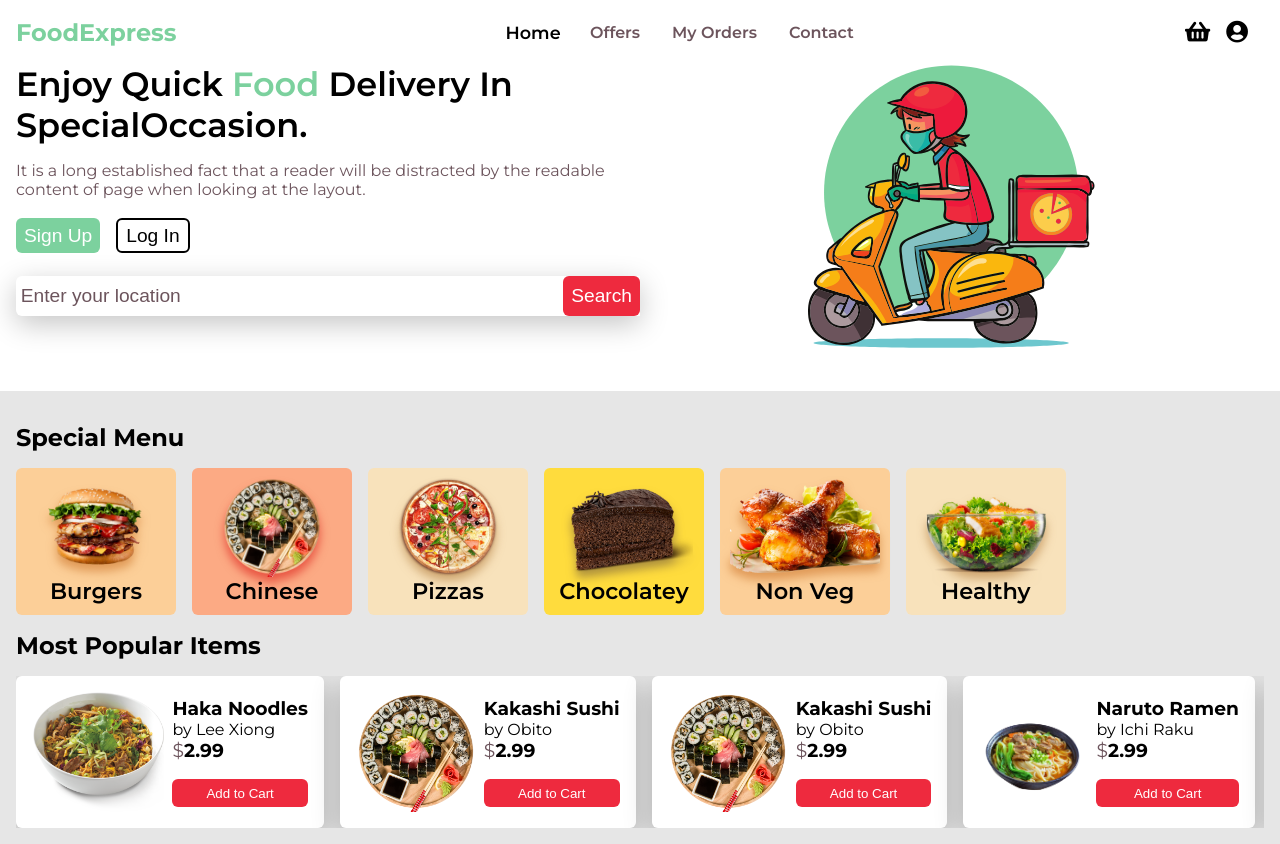
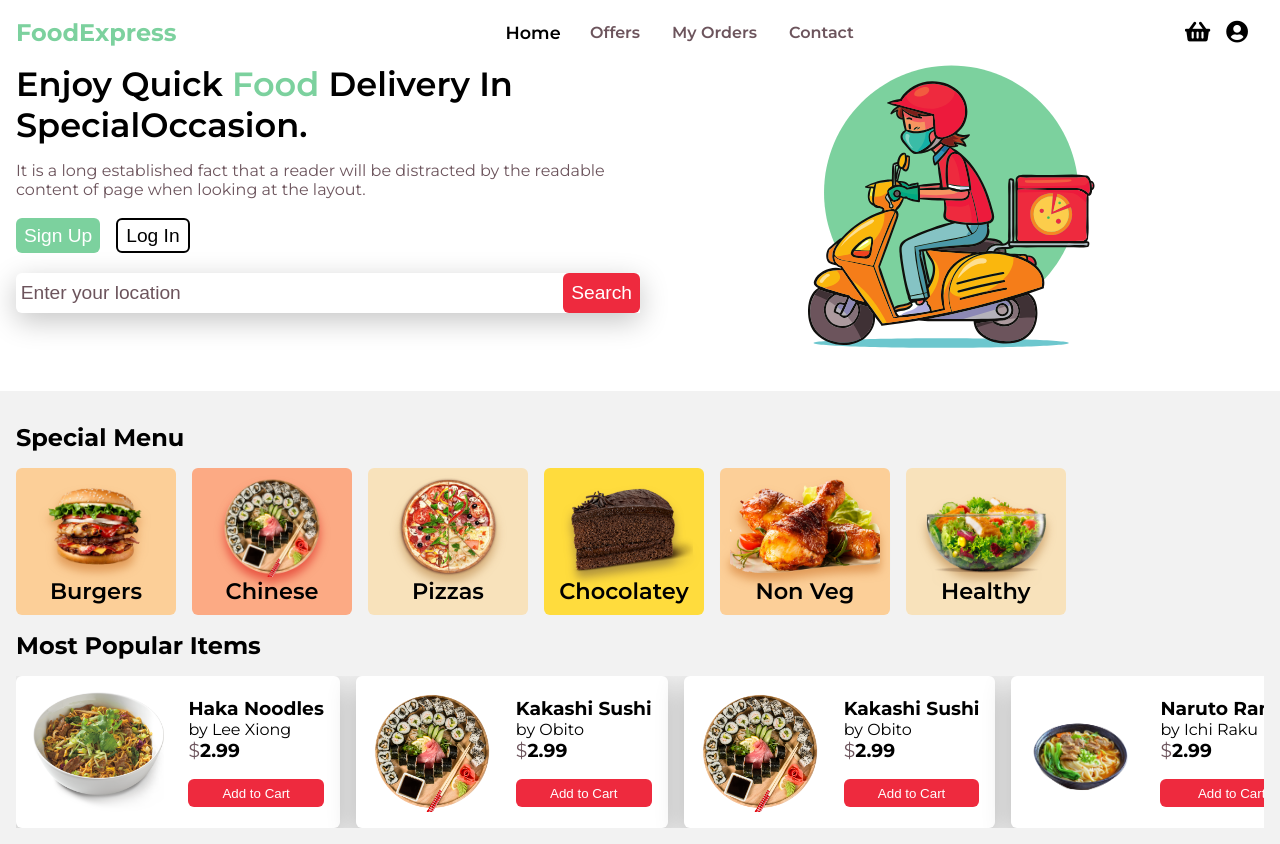
Before and after one commit to madebyhitesh/food-app, a React (Create React App) app: page / in a window 1280 px wide. Built offline with nearby package versions, Linux system fonts and the light colour scheme.

Commit message:
cart container margin error fixed

```diff
--- a/src/sass/App.css
+++ b/src/sass/App.css
@@ -189,16 +189,7 @@ body {
 }
 
 .landing-page .search-bar {
-  display: -webkit-box;
-  display: -ms-flexbox;
-  display: flex;
-  -webkit-box-align: center;
-      -ms-flex-align: center;
-          align-items: center;
-  -webkit-box-pack: center;
-      -ms-flex-pack: center;
-          justify-content: center;
-  margin-top: 1.4rem;
+  margin: 1rem auto;
   width: 100%;
   height: 2.5rem;
   border-bottom-left-radius: 6px;
@@ -255,7 +246,7 @@ body {
 .home-page {
   margin-top: 2rem;
   padding: 1rem;
-  background-color: #e6e6e6;
+  background-color: #f2f2f2;
 }
 
 .home-page .carousel-header {
@@ -353,7 +344,6 @@ body {
   display: -webkit-box;
   display: -ms-flexbox;
   display: flex;
-  gap: 1rem;
   -webkit-box-align: center;
       -ms-flex-align: center;
           align-items: center;
@@ -365,6 +355,10 @@ body {
 
 .home-page .card-container::-webkit-scrollbar {
   display: none;
+}
+
+.home-page .card-container div:not(:first-child) {
+  margin-left: 1rem;
 }
 
 .home-page .cart-card {
--- a/src/sass/_homepage.scss
+++ b/src/sass/_homepage.scss
@@ -1,7 +1,7 @@
 .home-page{
     margin-top:2rem;
     padding: 1rem;
-    background-color: darken(#fff,10%);
+    background-color: darken(#fff,5%);
     .carousel-header{
         display:flex;
         align-items:center;
@@ -76,7 +76,7 @@
     .card-container{
         margin-top:1rem;
         display: flex;
-        gap:1rem;
+        //gap:1rem;
         align-items: center;
         overflow-x: auto;
         scrollbar-width: none;
@@ -86,6 +86,9 @@
             display: none;
           }
        // padding:0 2rem;
+       div:not(:first-child){
+           margin-left: 1rem;
+       }
 
     }
 
--- a/src/sass/_landingPage.scss
+++ b/src/sass/_landingPage.scss
@@ -97,10 +97,10 @@
     //search bar
 
     .search-bar{
-        display: flex;
-        align-items: center;
-        justify-content: center;
-        margin-top:1.4rem;
+        // display: flex;
+        // align-items: center;
+        // justify-content: center;
+        margin:1rem auto;
         //max-width: 250px;
         width: 100%;
         height:2.5rem;
```
Also changed, not shown: 1 other file (tests, documents, lock files or other folders).
